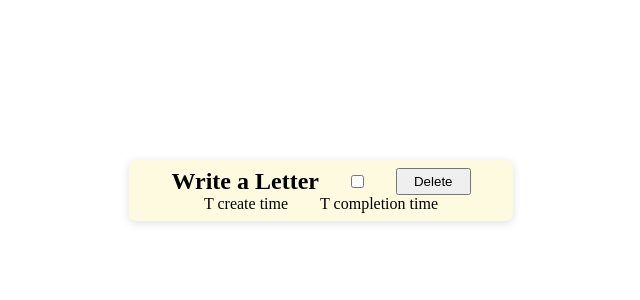
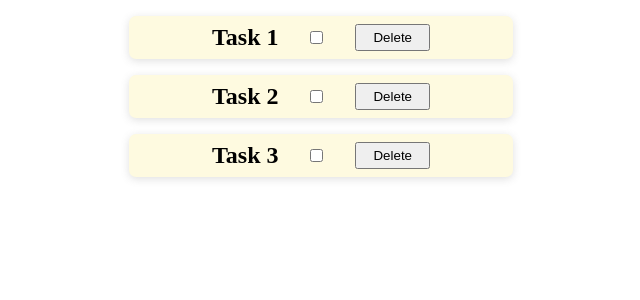
Before and after one commit to shubhu0767/todolist, a React (Create React App) app: page / in a window 1280 px wide. Shown: the top 300 px of the page, without its empty margins (319-959 px from the left). Built offline with nearby package versions, Linux system fonts and the light colour scheme.

Commit message:
added functionality and features.

```diff
--- a/src/App.css
+++ b/src/App.css
@@ -9,7 +9,7 @@
   width: 30vw;
   padding: .5rem 0;
   margin: auto;
-  margin-top: 10rem;
+  margin-top: 1rem;
   border-radius: 7px;
   box-shadow: rgba(99, 99, 99, 0.2) 0px 2px 8px 0px;
 }
@@ -23,6 +23,10 @@ button{
   padding: 0 1rem;
 }
 
+.strike {
+  text-decoration: line-through;
+}
+
 .task-text-heading{
   display: flex;
   justify-content: center;
--- a/src/Component/TodoItem.jsx
+++ b/src/Component/TodoItem.jsx
@@ -1,20 +1,21 @@
 import React from "react";
 import { useState } from "react";
 
-const TodoList = ({taskTest}) => {
-  const [isClicked, setIsCliked] = useState(true);
-  console.log(taskTest);
+const TodoList = ({taskName,taskStatus,taskCreatedTime,taskCompletedTime}) => {
+  const [isClicked, setIsCliked] = useState(false);
+  console.log(isClicked);
 
   return (
     <div className="task-item">
       <div className="task-text">
-        <h2>Write a Letter</h2>
-        <input type="checkbox" onChange={() => setIsCliked({setIsCliked : false})} />
+        <h2 className={isClicked ? "strike":""}>{taskName}</h2>
+        <input type="checkbox" onClick={()=> setIsCliked(!isClicked)} />
         <button>Delete</button>
       </div>
+
       <div className="task-text-heading">
-        <p>T create time</p>
-        <p>T completion time</p>
+        <p>{taskCreatedTime}</p>
+        <p>{taskCompletedTime}</p>
       </div>
     </div>
   );
--- a/src/Component/TodoList.jsx
+++ b/src/Component/TodoList.jsx
@@ -1,12 +1,42 @@
-import React from 'react'
+import React from "react";
 import TodoItem from "./TodoItem";
 
 const TodoList = () => {
+  const tasks = [
+    {
+      taskName: "Task 1",
+      taskStatus: 0,
+      taskCreatedTime: "",
+      taskCompletedTime: "",
+    },
+    {
+      taskName: "Task 2",
+      taskStatus: 0,
+      taskCreatedTime: "",
+      taskCompletedTime: "",
+    },
+    {
+      taskName: "Task 3",
+      taskStatus: 0,
+      taskCreatedTime: "",
+      taskCompletedTime: "",
+    },
+  ];
+
   return (
     <>
-        <TodoItem taskTest = "Hello" />
+      {tasks.map((task) => {
+        return (
+          <TodoItem
+            taskName={task.taskName}
+            taskStatus={task.taskStatus}
+            taskCreatedTime = {task.taskCreatedTime}
+            taskCompletedTime = {task.taskCompletedTime}
+          />
+        );
+      })}
     </>
-  )
-}
+  );
+};
 
-export default TodoList
+export default TodoList;
```
